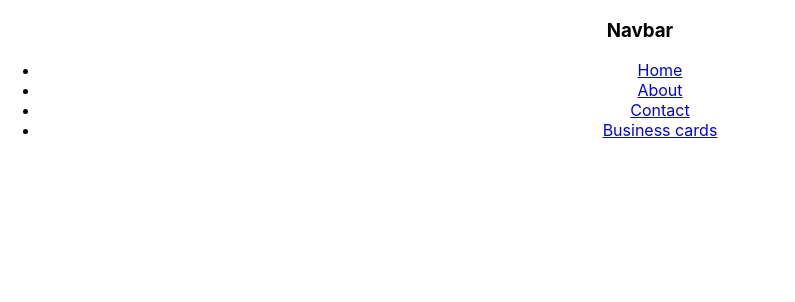
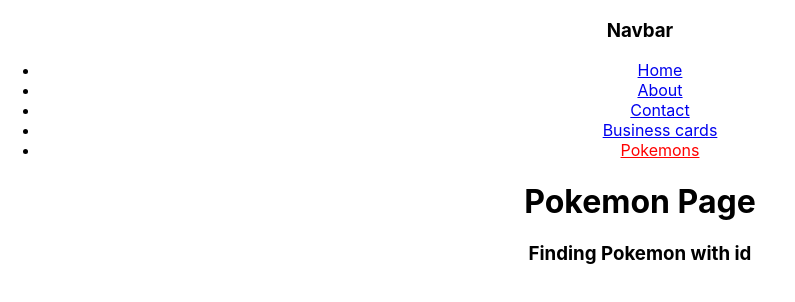
Before and after one commit to JairoAussie/may23-t3w6-react-forms, a React (Create React App) app: page /pokemon in a window 1280 px wide. Shown: the top 302 px of the page, without its empty margins (0-795 px from the left). Built offline with nearby package versions, Linux system fonts and the light colour scheme.

Commit message:
pokemon page with routes and params

```diff
--- a/src/App.js
+++ b/src/App.js
@@ -4,6 +4,7 @@
 import AboutPage from './pages/AboutPage';
 import ContactPage from './pages/ContactPage';
 import BusincessCardPage from './pages/BusinessCardPage';
+import PokemonFetcherPage from './pages/PokemonFetcherPage'
 import { Routes, Route, Outlet} from 'react-router-dom';
 
 
@@ -25,6 +26,8 @@
 
 
         <Route path='/cards' element={<BusincessCardPage />} />
+        <Route path='/pokemon' element={<PokemonFetcherPage />} />
+        <Route path='/pokemon/:pokemonId' element={<PokemonFetcherPage />} />
       </Routes>
     </div>
   );
--- a/src/components/Navbar.jsx
+++ b/src/components/Navbar.jsx
@@ -17,6 +17,9 @@
                 <li>
                     <NavLink to='/cards' style={({isActive}) => isActive ? {color: "red"} : undefined}>Business cards</NavLink>
                 </li>
+                <li>
+                    <NavLink to='/pokemon' style={({isActive}) => isActive ? {color: "red"} : undefined}>Pokemons</NavLink>
+                </li>
             </ul>
         </nav>
     )
--- a/src/pages/PokemonFetcherPage.jsx
+++ b/src/pages/PokemonFetcherPage.jsx
@@ -1,7 +1,11 @@
-export default function PokemonFetcherPage (){
+import { useParams } from "react-router-dom"
+
+export default function PokemonFetcherPage (props){
+    const {pokemonId} = useParams();
     return(
         <div>
             <h1>Pokemon Page</h1>
+            <h3> Finding Pokemon with id {pokemonId}</h3>
         </div>
     )
 }
```
